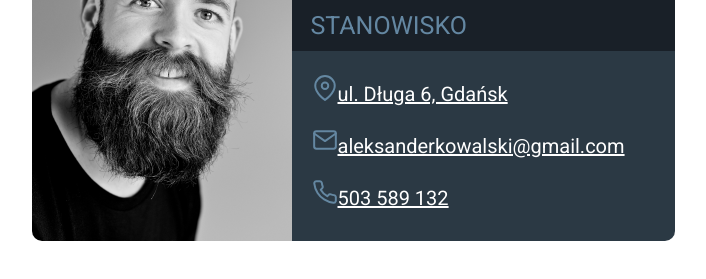
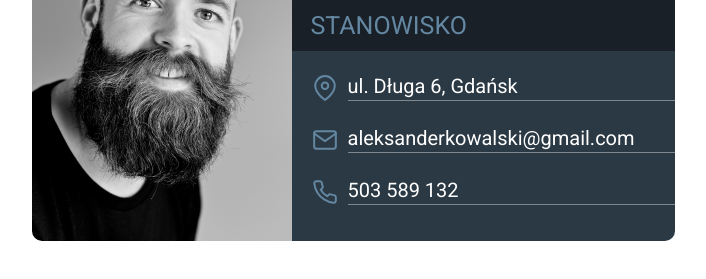
Before and after one commit to pawelberowski/wizytowka, a plain HTML site: page index.html in a window 1280 px wide. Shown: the part 147-426 px from the top of the page, without its empty margins (287-993 px from the left). Drawn offline with Linux system fonts and the light colour scheme.

Commit message:
Fixed bottom half of info

```diff
--- a/index.html
+++ b/index.html
@@ -22,13 +22,13 @@
                 <div class="box box-info box-bottom">
                     <div class="frame">
                         <div class="address">
-                            <p><img src="map-pin.svg"><u>ul. Długa 6, Gdańsk</u></p>
+                            <p><img src="map-pin.svg"><span>ul. Długa 6, Gdańsk</span></p>
                         </div>
                         <div class="mail">
-                            <p><img src="mail.svg"><u>aleksanderkowalski@gmail.com</u></p>
+                            <p><img src="mail.svg"><span>aleksanderkowalski@gmail.com</span></p>
                         </div>
                         <div class="phone">
-                            <p><img src="phone.svg"><u>503 589 132</u></p>
+                            <p><img src="phone.svg"><span>503 589 132</span></p>
                         </div>
                     </div>
                 </div>
--- a/styles.css
+++ b/styles.css
@@ -134,3 +134,16 @@
     width: 363px;
     height: 28px;
 }
+
+.frame p{
+    width: 100%;
+    display: flex;
+}
+
+.frame span {
+    margin-left: 10px;
+    border-bottom: 1px solid rgba(255, 255, 255, .4);
+    width: 100%;
+
+
+}
```
